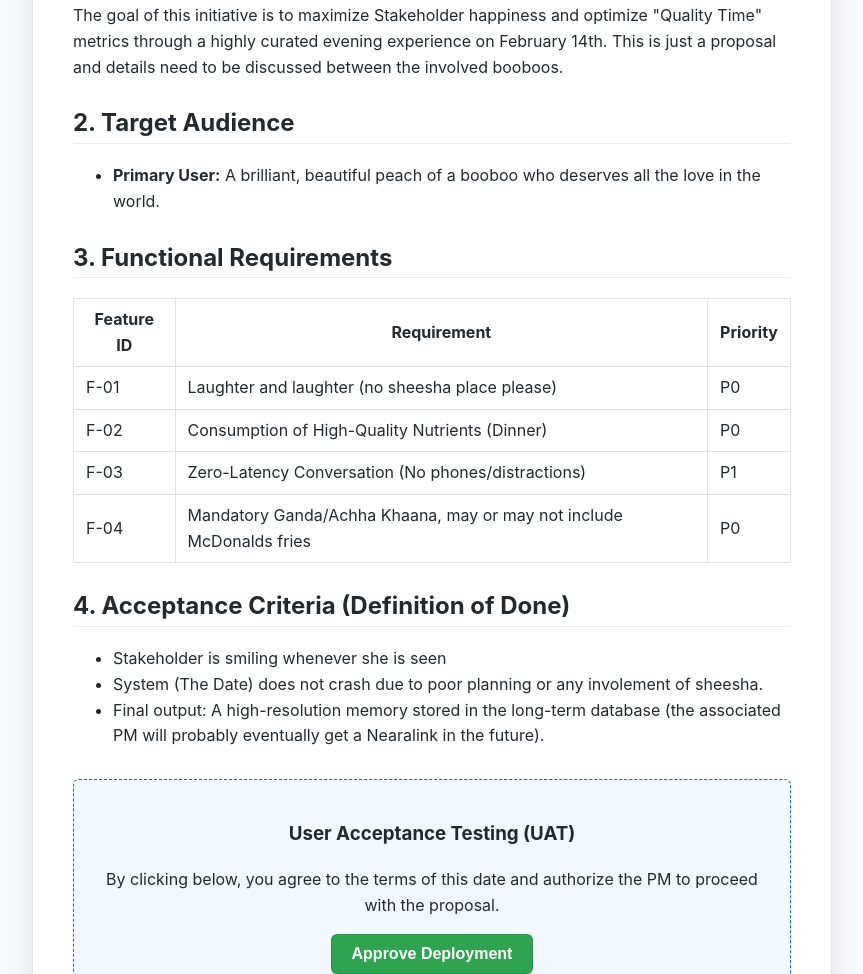
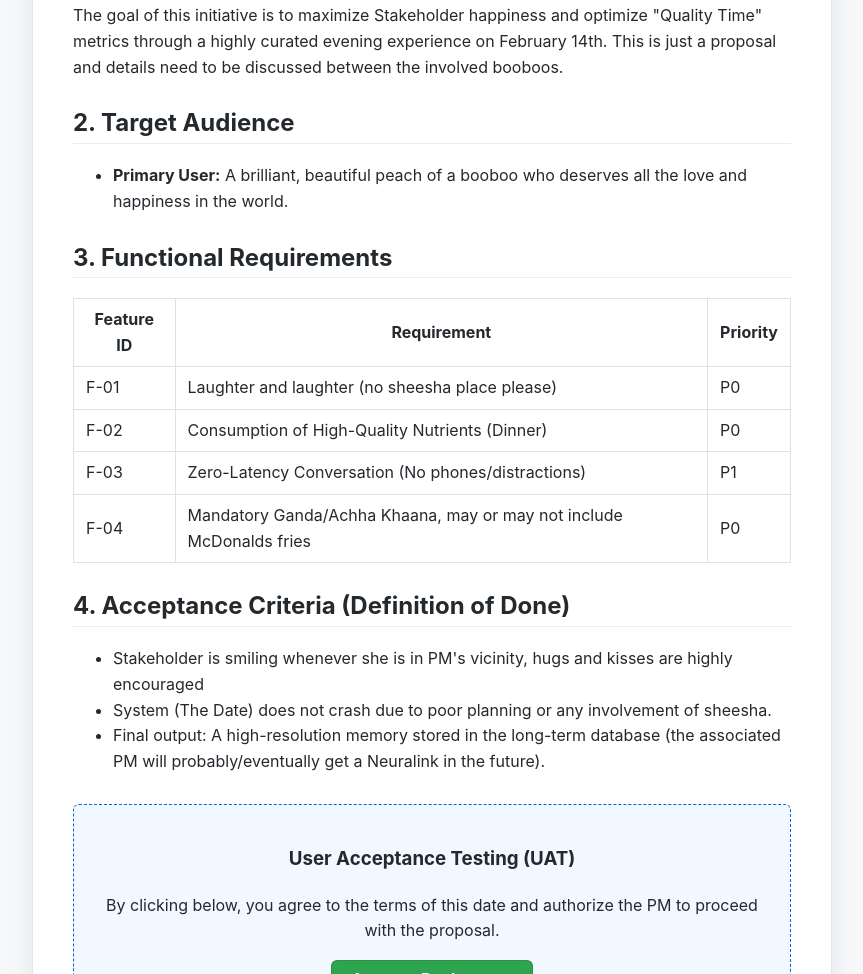
Before and after one commit to jaspreet-sambee/valentinebooboos, a plain HTML site: page index.html in a window 1280 px wide. Shown: the part 368-1342 px from the top of the page, without its empty margins (208-1071 px from the left). Drawn offline with Linux system fonts and the light colour scheme.

Commit message:
Enhance description of primary user and acceptance criteria

```diff
--- a/index.html
+++ b/index.html
@@ -33,7 +33,7 @@
 
     <h2>2. Target Audience</h2>
     <ul>
-        <li><strong>Primary User:</strong> A brilliant, beautiful peach of a booboo who deserves all the love in the world.</li>
+        <li><strong>Primary User:</strong> A brilliant, beautiful peach of a booboo who deserves all the love and happiness in the world.</li>
     </ul>
 
     <h2>3. Functional Requirements</h2>
@@ -47,9 +47,9 @@
 
     <h2>4. Acceptance Criteria (Definition of Done)</h2>
     <ul>
-        <li>Stakeholder is smiling whenever she is seen</li>
-        <li>System (The Date) does not crash due to poor planning or any involement of sheesha.</li>
-        <li>Final output: A high-resolution memory stored in the long-term database (the associated PM will probably eventually get a Nearalink in the future).</li>
+        <li>Stakeholder is smiling whenever she is in PM's vicinity, hugs and kisses are highly encouraged</li>
+        <li>System (The Date) does not crash due to poor planning or any involvement of sheesha.</li>
+        <li>Final output: A high-resolution memory stored in the long-term database (the associated PM will probably/eventually get a Neuralink in the future).</li>
     </ul>
 
     <div class="interactive-section">
```
